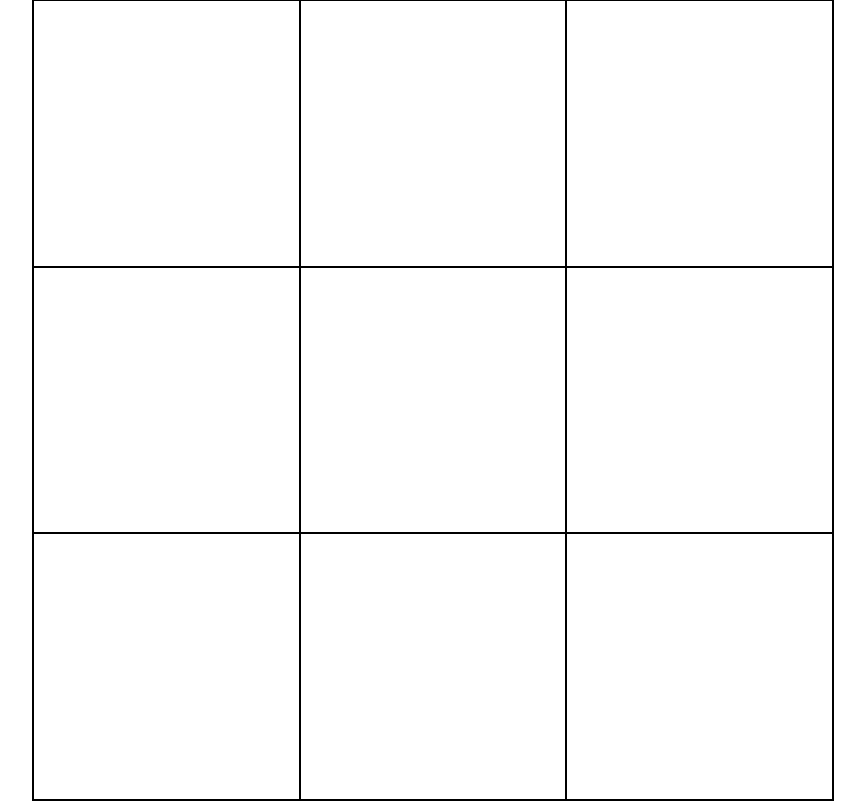
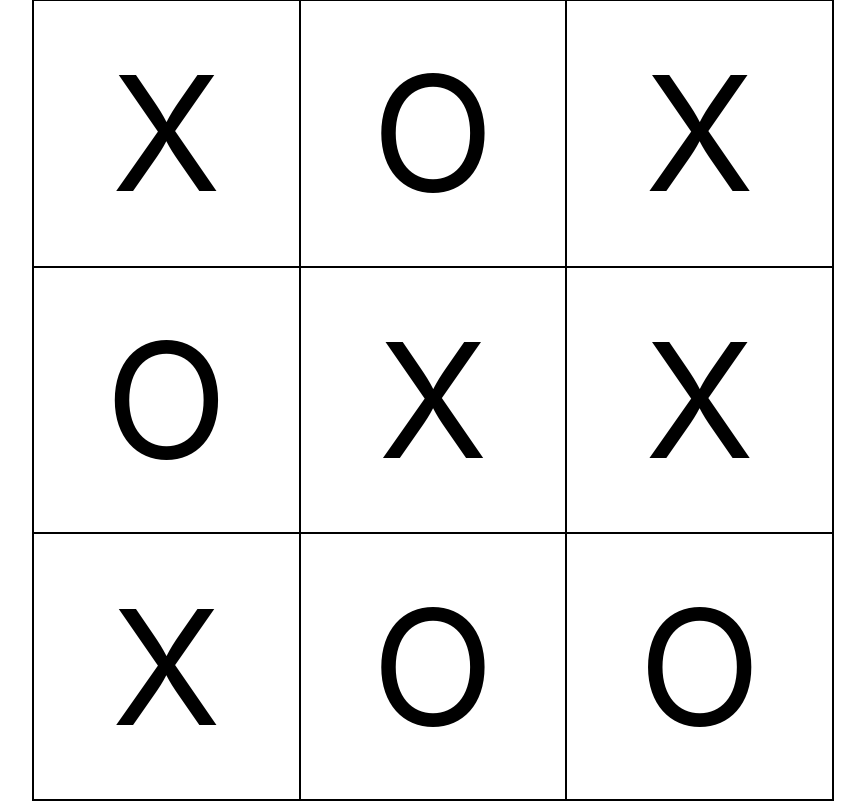
Before and after one commit to JacobGuiang/tic-tac-toe, a plain HTML site: page index.html in a window 1280 px wide. Shown: the whole page, without its empty margins (207-1072 px from the left). Drawn offline with Linux system fonts and the light colour scheme.

Commit message:
Create JavaScript function to render gameboard to webpage

```diff
--- a/index.html
+++ b/index.html
@@ -10,6 +10,7 @@
 </head>
 <body>
   <div id="container">
+    <div id="0"></div>
     <div id="1"></div>
     <div id="2"></div>
     <div id="3"></div>
@@ -18,7 +19,6 @@
     <div id="6"></div>
     <div id="7"></div>
     <div id="8"></div>
-    <div id="9"></div>
   </div>
 </body>
 </html>
--- a/script.js
+++ b/script.js
@@ -1,11 +1,13 @@
-const gameBoard = (() => {
+const gameboard = (() => {
   let board = [
-    ['', '', ''],
-    ['', '', ''],
-    ['', '', '']
+    ['X', 'O', 'X'],
+    ['O', 'X', 'X'],
+    ['X', 'O', 'O']
   ];
+
   const getBoard = () => board;
   const play = (i, j, type) => board[i][j] = type;
+
   return {
     getBoard,
     play,
@@ -13,7 +15,19 @@ const gameBoard = (() => {
 })();
 
 const displayController = (() => {
+  let board = gameboard.getBoard();
+  const grid = document.querySelectorAll('#container > div');
 
+  const renderBoard = () => {
+    let gridNum = 0;
+    for(let i = 0; i < 3; i++)
+      for(let j = 0; j < 3; j++)
+        grid[gridNum++].textContent = board[i][j];
+  };
+
+  return {
+    renderBoard,
+  };
 })();
 
 const player = (type) => {
@@ -22,3 +36,5 @@ const player = (type) => {
 
 const playerOne = player('X');
 const playerTwo = player('O');
+
+displayController.renderBoard();
--- a/style.css
+++ b/style.css
@@ -48,6 +48,7 @@ table {
 }
 
 body {
+  font-family: -apple-system, BlinkMacSystemFont, "Segoe UI", Roboto, Helvetica, Arial, sans-serif, "Apple Color Emoji", "Segoe UI Emoji", "Segoe UI Symbol";
   height: 100vh;
   display: flex;
   align-items: center;
@@ -63,6 +64,10 @@ body {
 }
 
 #container > div {
+  display: flex;
+  justify-content: center;
+  align-items: center;
+  font-size: 10rem;
   border: 1px solid black;
   box-sizing: border-box;
 }
```
